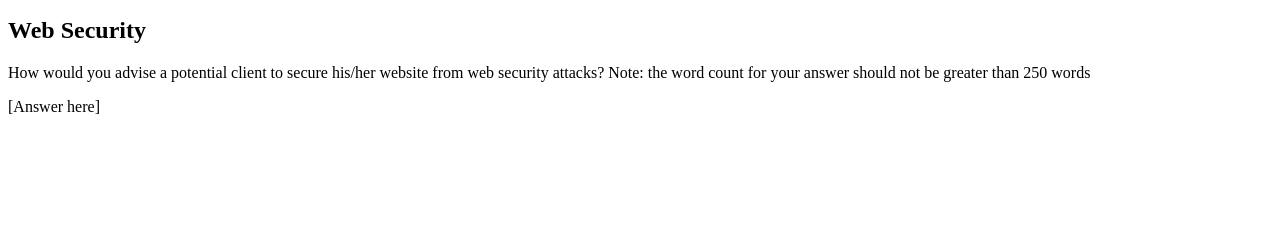
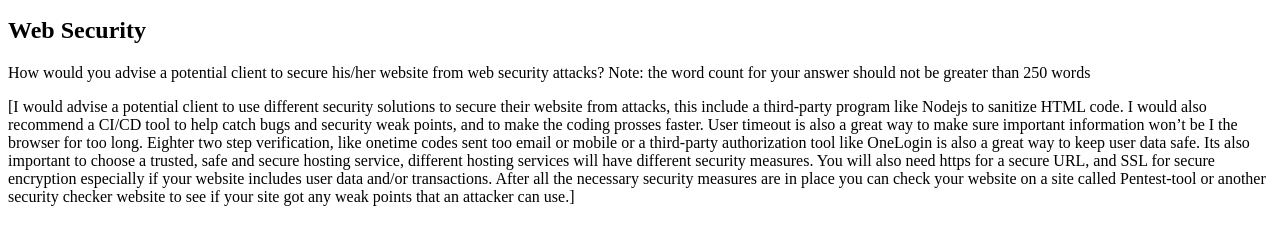
Before and after one commit to Noroff-FEU-Assignments/cross-course-project-Mathias-Gausl--aug22-FT, a plain HTML site: page index.html in a window 1280 px wide. Shown: the part 101-346 px from the top of the page. Drawn offline with Linux system fonts and the light colour scheme.

Commit message:
Update index.html

```diff
--- a/index.html
+++ b/index.html
@@ -8,6 +8,6 @@
     <p>Welcome to my first website.</p>
     <h2>Web Security</h2>
     <p id="web-security-question">How would you advise a potential client to secure his/her website from web security attacks? Note: the word count for your answer should not be greater than 250 words</p>
-    <p id="web-security-answer">[Answer here]</p>
+    <p id="web-security-answer">[I would advise a potential client to use different security solutions to secure their website from attacks, this include a third-party program like Nodejs to sanitize HTML code. I would also recommend a CI/CD tool to help catch bugs and security weak points, and to make the coding prosses faster. User timeout is also a great way to make sure important information won’t be I the browser for too long. Eighter two step verification, like onetime codes sent too email or mobile or a third-party authorization tool like OneLogin is also a great way to keep user data safe. Its also important to choose a trusted, safe and secure hosting service, different hosting services will have different security measures. You will also need https for a secure URL, and SSL for secure encryption especially if your website includes user data and/or transactions. After all the necessary security measures are in place you can check your website on a site called Pentest-tool or another security checker website to see if your site got any weak points that an attacker can use.]</p>
   </body>
 </html>
```
